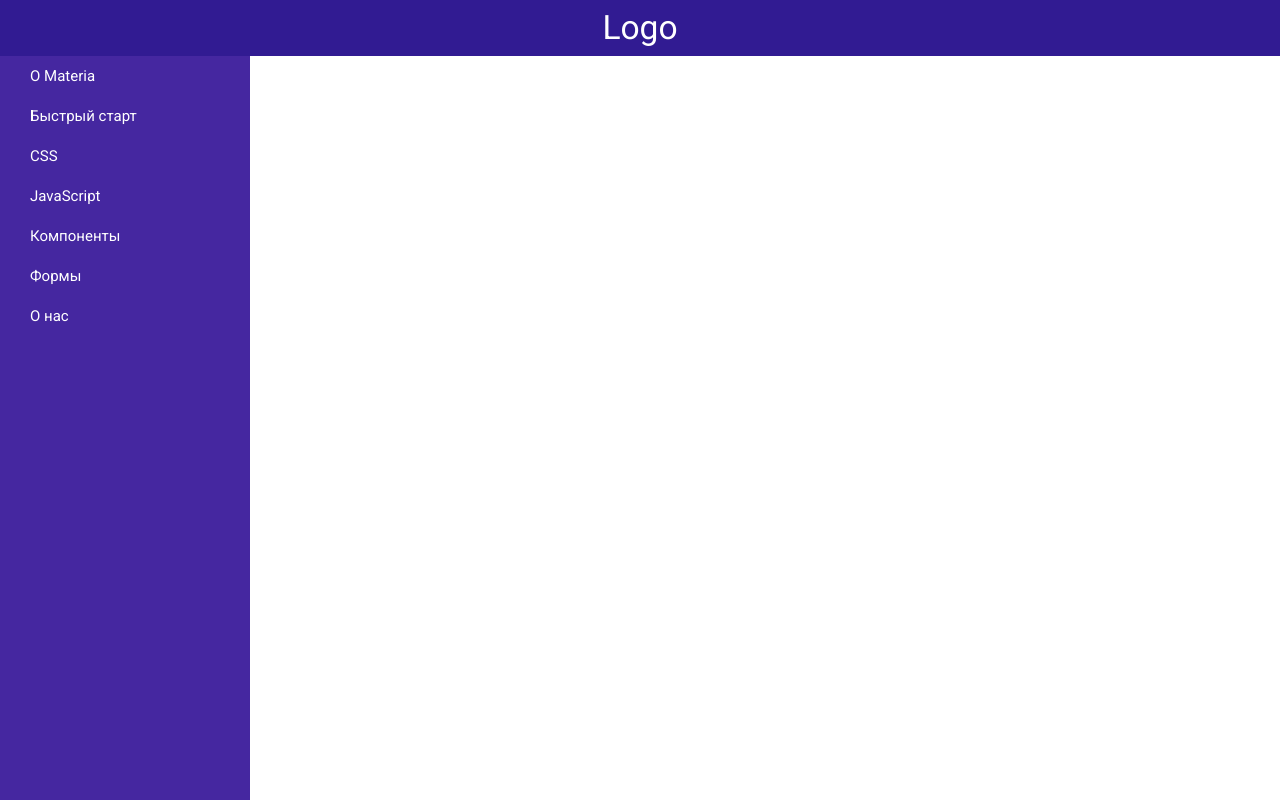
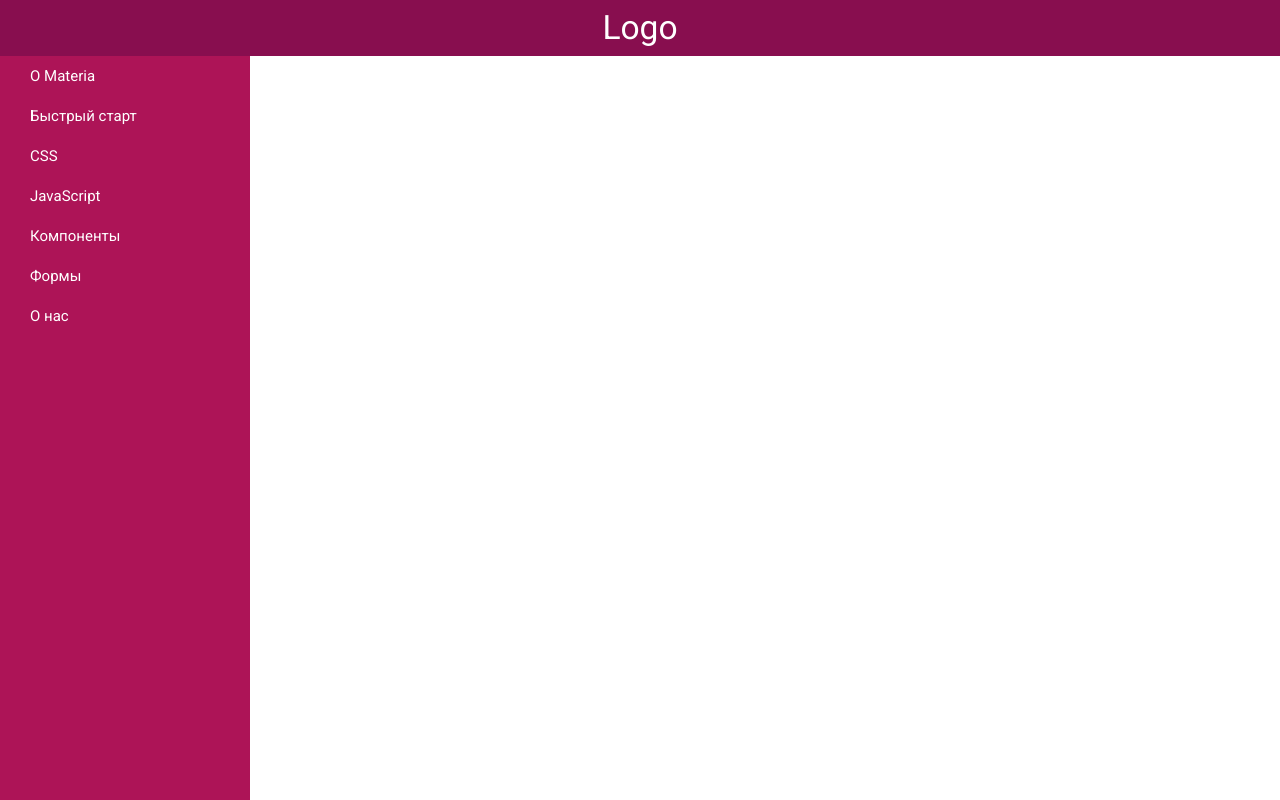
Before and after one commit to kyrbu/materria, a plain HTML site: page index.html in a window 1280 px wide. Drawn offline with Linux system fonts and the light colour scheme.

Commit message:
color fix

```diff
--- a/index.html
+++ b/index.html
@@ -29,7 +29,7 @@
                <a href="#?">Быстрый старт</a>
           </li>
           <li>
-               <a href="#!"class="accordion" >CSS</a>
+               <a href="#!"class="collapsible" >CSS</a>
                <div class="panel1">
                     <a href="#!">link1</a>
                     <a href="#!">link2</a>
@@ -38,7 +38,7 @@
                </div>
           </li>
           <li>
-               <a href="#!"class="accordion" >JavaScript</a>
+               <a href="#!"class="collapsible" >JavaScript</a>
                <div class="panel1">
                     <a href="#!">link1</a>
                     <a href="#!">link2</a>
@@ -47,7 +47,7 @@
                 </div>
           </li>
           <li>
-               <a href="#"class="accordion">Компоненты</a>
+               <a href="#"class="collapsible">Компоненты</a>
                <div class="panel1">
                     <a href="#!">link1</a>
                     <a href="#!">link2</a>
--- a/materria/css/materria.css
+++ b/materria/css/materria.css
@@ -423,7 +423,7 @@ h1, h2, h3, h4, h5, h6, p, a{
 /* nav */
 nav {
 	color: rgb(0, 0, 0);
-	background-color: #311b92;
+	background-color: #880e4f;
 	width: 100%;
 	height: 56px;
 	line-height: 56px;
@@ -465,7 +465,7 @@ ul.sidenav {
 	width: 250px;
 	height: 100%;
 	transition: .3s;
-	background-color: #4527a0;
+	background-color: #ad1457;
 	list-style-type: none;
 	padding: 0;
 	margin: 0;
@@ -513,8 +513,8 @@ ul.sidenav a:hover{
 
 /* accordion */
 
-.accordion {
-	background-color: #4527a0;
+.collapsible {
+	background-color: #ad1457;
 	color: #fff;
 	cursor: pointer;
 	padding: 18px;
--- a/materria/js/materria.js
+++ b/materria/js/materria.js
@@ -19,7 +19,7 @@ sidebarOpen.onclick = function () {
 }
 
 /*accordion*/
-var accordion = document.getElementsByClassName("accordion");
+var accordion = document.getElementsByClassName("collapsible");
 
 for (var i = 0; i < accordion.length; i++) {
 	accordion[i].addEventListener("click", function () {
```
